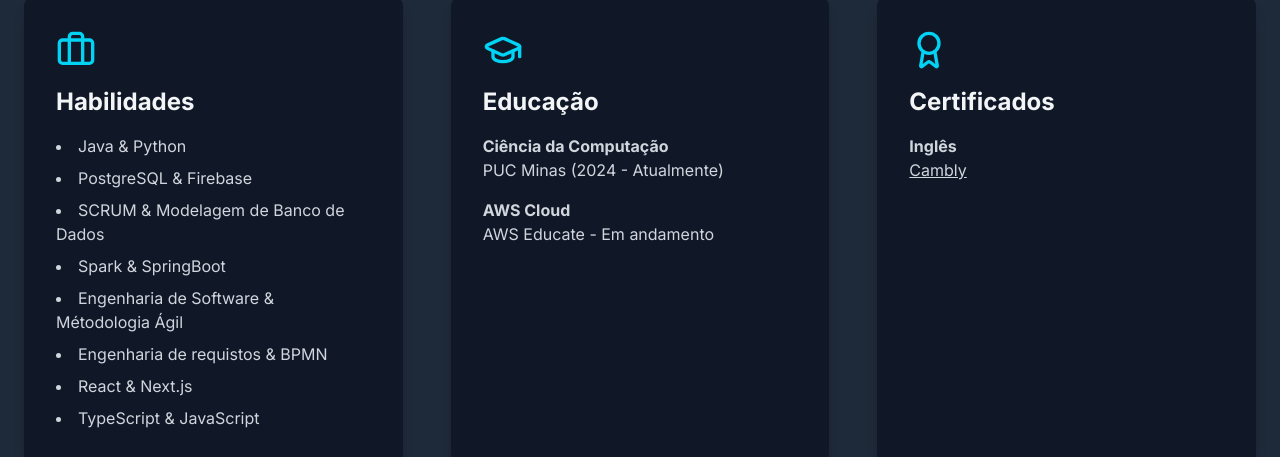
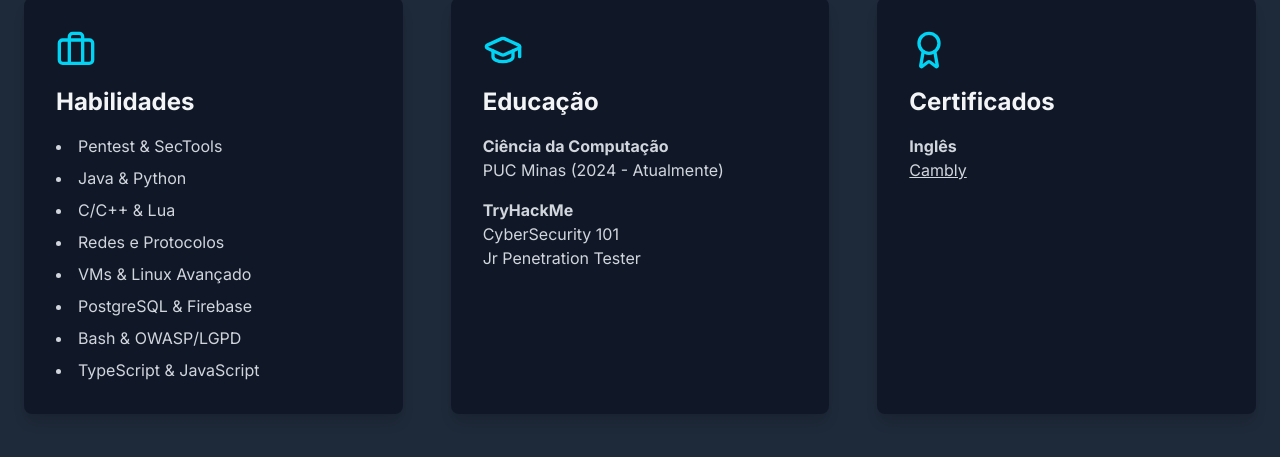
Before and after one commit to renancmd/portfolio-renan, a Next.js app: page / in a window 1280 px wide. Shown: the part 1034-1491 px from the top of the page. Built offline with nearby package versions, Linux system fonts and the light colour scheme.

Commit message:
update: about me content

```diff
--- a/src/app/page.tsx
+++ b/src/app/page.tsx
@@ -273,13 +273,13 @@ export default function PortfolioPage() {
                 <Briefcase size={40} className="text-cyan-400 mb-4" />
                 <h3 className="text-2xl font-bold mb-4">Habilidades</h3>
                 <ul className="list-disc list-inside text-gray-300 space-y-2">
+                  <li>Pentest & SecTools</li>
                   <li>Java & Python</li>
+                  <li>C/C++ & Lua</li>
+                  <li>Redes e Protocolos</li>
+                  <li>VMs & Linux Avançado</li>
                   <li>PostgreSQL & Firebase</li>
-                  <li>SCRUM & Modelagem de Banco de Dados</li>
-                  <li>Spark & SpringBoot</li>
-                  <li>Engenharia de Software & Métodologia Ágil</li>
-                  <li>Engenharia de requistos & BPMN</li>
-                  <li>React & Next.js</li>
+                  <li>Bash & OWASP/LGPD</li>
                   <li>TypeScript & JavaScript</li>
                 </ul>
               </div>
@@ -293,9 +293,11 @@ export default function PortfolioPage() {
                     PUC Minas (2024 - Atualmente)
                   </p>
                   <p>
-                    <strong>AWS Cloud</strong>
+                    <strong>TryHackMe</strong>
                     <br />
-                    AWS Educate - Em andamento
+                    CyberSecurity 101
+                    <br />
+                    Jr Penetration Tester
                   </p>
                 </div>
               </div>
```
